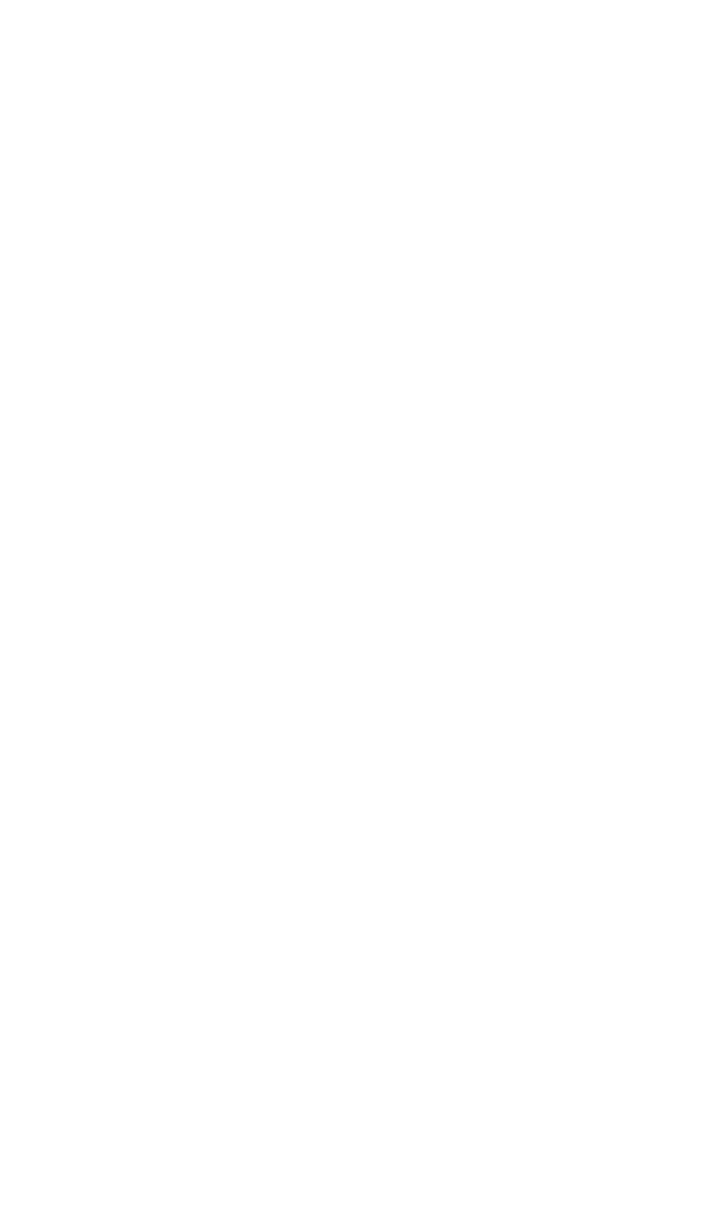
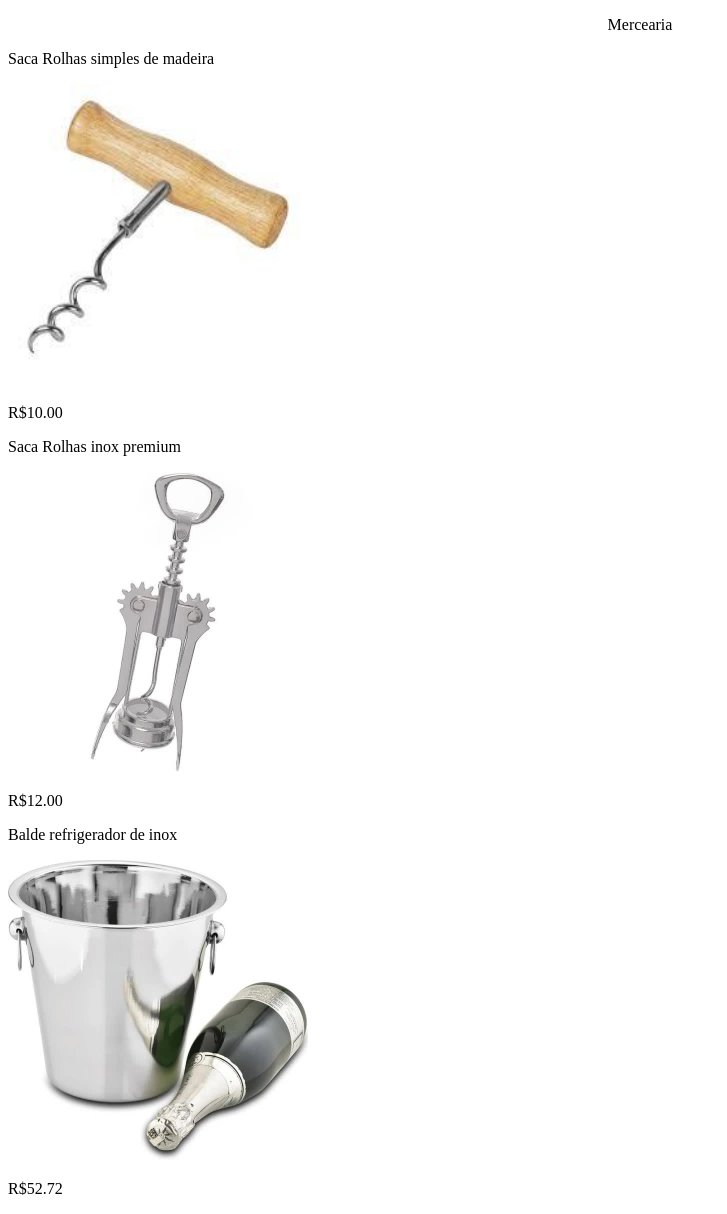
Before and after one commit to Gab0502/frontend-desafio02, a plain HTML site: page pages/Mercearia.html in a window 1280 px wide. Shown: the whole page, without its empty margins (0-727 px from the left). Before the commit the page ends 800 px from the top, so only its background shows below. Drawn offline with Linux system fonts and the light colour scheme.

Commit message:
Mercearia

```diff
--- a/pages/Mercearia.html
+++ b/pages/Mercearia.html
@@ -6,7 +6,18 @@
     <meta name="viewport" content="width=device-width, initial-scale=1.0">
     <title>Document</title>
 </head>
+<center><p>Mercearia</p></center>
 <body>
+    <p>Saca Rolhas simples de madeira</p>
+    <img src="../imagem_desafio/sacarolhas1.jpg" width="300" height="300">
+    <p>R$10.00<br></p>
+    <p>Saca Rolhas inox premium</p>
+    <img src="../imagem_desafio/sacarolhas2.jpg" width="300" height="300">
+    <p>R$12.00<br></p>
+    <p>Balde refrigerador de inox</p>
+    <img src="../imagem_desafio/baldeinox.jpg" width="300" height="300">
+    <p>R$52.72</p>
+
 
 </body>
 </html>
```
Also changed, not shown: index.html (+1 -1 lines), imagem_desafio/baldeinox.jpg (added), imagem_desafio/logo.jpg (renamed from imagem_desafio/download.jpg), imagem_desafio/sacarolhas1.jpg (added), imagem_desafio/sacarolhas2.jpg (added).
